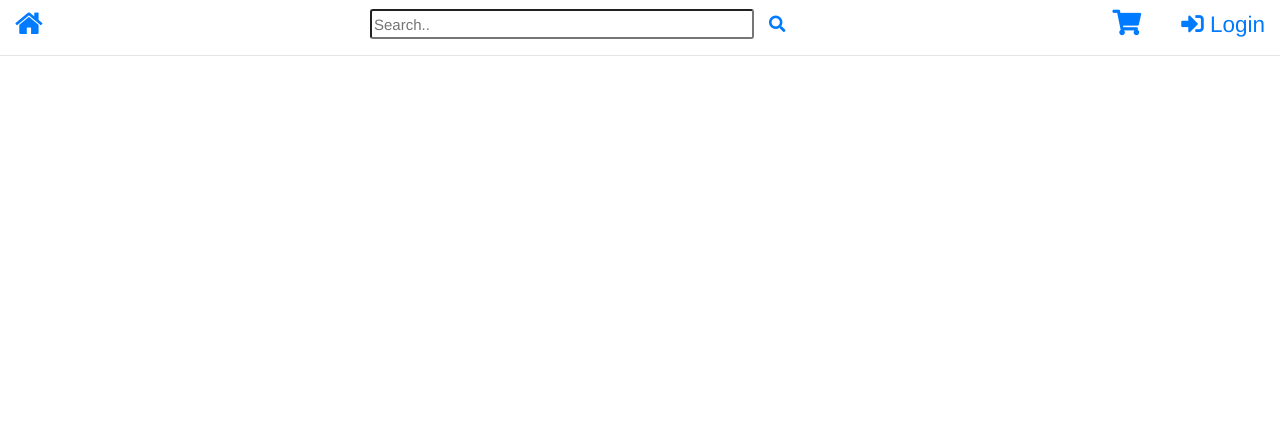
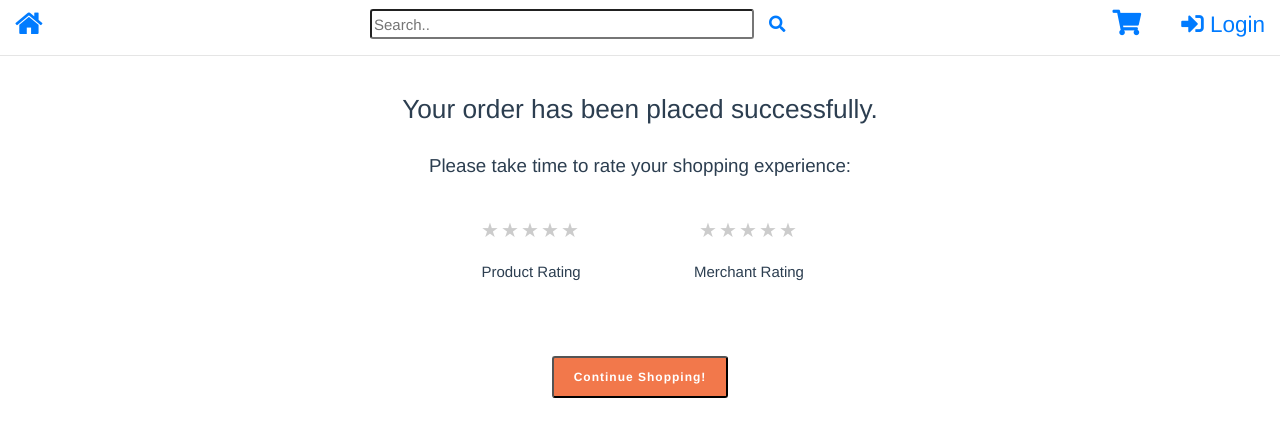
Before and after one commit to Ravi6124/EcommerceUI, a Vue app: page /checkout in a window 1280 px wide. Shown: the top 436 px of the page. Built offline with nearby package versions, Linux system fonts and the light colour scheme.

Commit message:
merchant home done

```diff
--- /dev/null
+++ b/src/components/App/UserNavbar.vue
@@ -0,0 +1,103 @@
+<template>
+  <nav id="nav" class="navbar">
+    <router-link to="/">
+      <i class="fa fa-home"></i>
+    </router-link>
+    <div class="search">
+      <input type="text" class="search_input" placeholder="Search.." @keypress.enter="search" v-model="searchKey" />
+      <button class="fas fa_search" @click="search">&#xf002;</button>
+    </div>
+    <div class="right_corner">
+      <router-link to="/cart" class="fas fa_cart">&#xf07a;</router-link>
+      <a class="login" href="/login">
+        <span class="fas fa-sign-in-alt"></span> Login
+      </a>
+    </div>
+  </nav>
+</template>
+
+<script>
+import { mapActions } from 'vuex';
+//const axios = require("axios");
+export default {
+  name: "Navbar",
+  data: function() {
+    return {
+      searchKey: "",
+      pageSize: 10,
+      pageNumber: 0
+    };
+  },
+  methods: {
+    ...mapActions([
+      'getSearchResult'
+    ]),
+    search() {
+      // window.console.log(
+      //   `172.16.20.110:8082/search/searchFunction/${this.pageSize}/${this.pageNumber}/${this.searchKey}`
+      // );
+     let skey= this.searchKey
+     this.getSearchResult({
+        params: {
+          skey: this.searchKey,
+          pageNum: 0
+        }
+     })
+     this.$router.push({name: 'searchresult', params: {skey} });
+
+      // axios.get(`http://172.16.20.110:8082/search/searchFunction/${this.pageSize}/${this.pageNumber}/${this.searchKey}`).then(
+      //   result => {
+      //     window.console.log(result);
+
+      //   },
+      //   error => {
+      //     window.console.log(error);
+      //   }
+      // );
+    }
+  }
+};
+</script>
+
+<style scoped>
+.fa_search {
+  padding-left: 15px;
+}
+button {
+  padding: 0;
+  border: none;
+  background: none;
+  color: #007bff;
+  font-size: 110%;
+  cursor: pointer;
+}
+button:focus {
+  outline: none;
+}
+button:hover {
+  color: darkblue;
+}
+.fa-home {
+  font-size: 200%;
+}
+.navbar {
+  display: flex;
+  justify-content: space-between;
+  height: 40px;
+  text-align: center;
+}
+.login {
+  font-size: 150%;
+  cursor: pointer;
+}
+.fa_cart {
+  font-size: 170%;
+  padding-right: 40px;
+}
+.search_input {
+  width: 30vw;
+  height: 30px;
+  border-radius: 3px;
+  padding-right: 10px;
+}
+</style>
--- /dev/null
+++ b/src/components/Rating.vue
@@ -0,0 +1,65 @@
+<template>
+    <div class="rate" :id="id">
+        <input type="radio" id="star5" name="rate" value="5" />
+        <label for="star5" title="text">5 stars</label>
+        <input type="radio" id="star4" name="rate" value="4" />
+        <label for="star4" title="text">4 stars</label>
+        <input type="radio" id="star3" name="rate" value="3" />
+        <label for="star3" title="text">3 stars</label>
+        <input type="radio" id="star2" name="rate" value="2" />
+        <label for="star2" title="text">2 stars</label>
+        <input type="radio" id="star1" name="rate" value="1" />
+        <label for="star1" title="text">1 star</label>
+    </div>
+</template>
+
+<script>
+export default {
+  name: 'Rating',
+  props: {
+    id: String
+  }
+}
+</script>
+
+<style scoped>
+    *{
+    margin: 0;
+    padding: 0;
+    }
+    .rate {
+        float: left;
+        height: 46px;
+        padding: 0 10px;
+    }
+    .rate:not(:checked) > input {
+        position: absolute;
+        top: -9999px;
+    }
+    .rate:not(:checked) > label {
+        float: right;
+        width: 1em;
+        overflow: hidden;
+        white-space: nowrap;
+        cursor: pointer;
+        font-size: 20px;
+        color: #ccc;
+    }
+    .rate:not(:checked) > label:before {
+        content: '★ ';
+    }
+    .rate > input:checked ~ label {
+        color: #ffc700;
+    }
+    .rate:not(:checked) > label:hover,
+    .rate:not(:checked) > label:hover ~ label {
+        color: #deb217;
+    }
+    .rate > input:checked + label:hover,
+    .rate > input:checked + label:hover ~ label,
+    .rate > input:checked ~ label:hover,
+    .rate > input:checked ~ label:hover ~ label,
+    .rate > label:hover ~ input:checked ~ label {
+        color: #c59b08;
+    }
+</style>
--- a/src/router/index.js
+++ b/src/router/index.js
@@ -34,12 +34,12 @@ const routes = [
     component: () => import('../views/Login.vue')
   },
   {
-    path: '/merchantaddtolist',
+    path: '/merchantaddtolist/:pname/:pcategory',
     name: 'merchantaddtolist',
     component: () => import('../views/MerchantAddToList.vue')
   },
   {
-    path: '/merchantaddtoproduct',
+    path: '/merchantaddtoproduct/:pname/:pcategory',
     name: 'merchantaddtoproduct',
     component: () => import('../views/MerchantAddToProduct.vue')
   },
--- a/src/store/index.js
+++ b/src/store/index.js
@@ -10,7 +10,8 @@ export default new Vuex.Store({
     products: [],
     totalElements: 0,
     product: {},
-    searchResults: []
+    searchResults: [],
+    productsAdd: []
   },
   mutations: {
     GET_CATEGORIES(state, value){
@@ -25,6 +26,9 @@ export default new Vuex.Store({
     },
     GET_SEARCHRESULTS(state, value) {
       state.searchResults = value
+    },
+    SET_PRODUCT(state, data) {
+      state.productsAdd = data
     }
   },
   actions: {
@@ -52,11 +56,10 @@ export default new Vuex.Store({
         commit('GET_PRODUCTS', res.data)
       })
     },
-    getSearchResult({commit} , {params} = {}) {
+    getSearchResult({commit}, {params} = {}) {
       Axios
       .get('http://172.16.20.110:8082/search/searchFunction/10/'+ params.pageNum +' /' + params.skey)
       .then(res => {
-        window.console.log(res.data.content)
         commit('GET_SEARCHRESULTS', res.data.content)
       })
     }
@@ -76,6 +79,9 @@ export default new Vuex.Store({
     },
     searchResultGetter(state) {
       return state.searchResults;
+    },
+    productsAdd (state) {
+      return state.productsAdd
     }
   },
   modules: {
--- a/src/views/Checkout.vue
+++ b/src/views/Checkout.vue
@@ -1,15 +1,69 @@
 <template>
-  <main class="checkout">
-
+  <main class="mainclass">
+    <div class="checkout">
+      <br><h3>Your order has been placed successfully.</h3><br>
+      <h5>Please take time to rate your shopping experience: </h5>
+      <div class="inner_checkout">
+        <div>
+          <div><Rating id="p_rating" /></div>
+          <div>Product Rating</div>
+        </div>
+        <div>
+          <div><Rating id="m_rating" /></div>
+          <div>Merchant Rating</div>
+        </div>
+      </div><br>
+      <div>
+        <button class="myBtn" @click="continueShopping()">Continue Shopping!</button>
+      </div>
+    </div>
   </main>
 </template>
 
 <script>
+const axios = require('axios').default;
+import Rating from '@/components/Rating.vue'
 export default {
-    name: 'Checkout'
-}
+  name: "Checkout",
+  components: {
+    Rating,
+  },
+  data: function() {
+    return {
+      productRating: String
+    }
+  },
+  methods: {
+    continueShopping() {
+      this.$router.push({name: '/'});
+      axios.post('')
+    }
+  }
+};
 </script>
 
 <style scoped>
-
+h1, h5{
+  text-align: center;
+}
+.mainclass{
+  display: flex;
+  justify-content: center;
+}
+.checkout {
+  display: flex;
+  flex-direction: column;
+}
+.checkout > div{
+  margin: 20px;
+  text-align: center;
+}
+.inner_checkout {
+  display: flex;
+  justify-content: space-around;
+}
+.inner_checkout > div{
+  margin: 10px;
+  text-align: center;
+}
 </style>
--- a/src/views/MerchantAddToList.vue
+++ b/src/views/MerchantAddToList.vue
@@ -1,10 +1,26 @@
 <template>
   <main class="merchantaddtolist">
+    <!-- product exists in database -->
+    <!-- attri, quantity -->
     <div class="main">
-        <!-- product exists in database -->
-        <h1>Add to your Inventory</h1>
-
-        <!-- attri, quantity -->
+      <h1>Add to your Inventory</h1><hr><br>
+      <div class="container">
+        <table>
+          <tr>
+            <td><span>Quantity of the product to add:</span></td>
+            <td><input type="text" name="quantity"></td>
+          </tr><br>
+          <tr>
+            <td>Price:</td>
+            <td><input type="text" name="price" id="price"></td>
+          </tr>
+          <!-- <tr v-for="(attribute, index) in attributes" v-bind:key="index">
+            <td>{{ attribute[index] }}</td>
+            <td><input type="text" :name="attribute[index]" :id="attribute[index]"></td>
+          </tr> -->
+        </table><br>
+        <button class="myBtn">Add Product</button>
+      </div>
     </div>
 
     <MerchantSideBar />
@@ -12,11 +28,30 @@
 </template>
 
 <script>
+  // const axios = require('axios').default;
+  import { mapGetters } from 'vuex'
   import MerchantSideBar from '@/components/MerchantSideBar.vue'
   export default {
     name: 'MerchantAddToList',
     components: {
       MerchantSideBar
+    },
+    data: function(){
+      return {
+        productsAdd: [],
+        attributes: []
+      }
+    },
+    computed: {
+      ...mapGetters([
+        'productsAdd'
+      ])
+    },
+    created() {
+    },
+    mounted() {
+      this.attributes = this.productsAdd.attributeList
+      window.console.log(this.productsAdd);
     }
   }
 </script>
@@ -26,6 +61,24 @@
     text-align: center;
   }
   .main {
-    margin-left: 20%
+    margin-left: 20%;
+  }
+  .attribute, .quantity, .price {
+    display: flex;
+    flex-direction: row;
+  }
+  .container {
+    margin-left: 25%;
+  }
+  td {
+    padding-right: 20px;
+  }
+  button {
+    margin-left: 15%;
+  }
+  input[type="text"] {
+    width: 140%;
+    border-radius: 3px;
+
   }
 </style>
--- a/src/views/MerchantAddToProduct.vue
+++ b/src/views/MerchantAddToProduct.vue
@@ -24,9 +24,16 @@
 
 <script>
   import MerchantSideBar from '@/components/MerchantSideBar.vue'
+import { mapGetters } from 'vuex';
   // const axios = require('axios').default;
   export default {
       name: 'MerchantAddToProduct',
+      computed: {
+        ...mapGetters(["categoriesGetter"]),
+        categories() {
+          return this.categoriesGetter;
+        }
+      },
       components: {
         MerchantSideBar
       },
--- a/src/views/MerchantProductCheck.vue
+++ b/src/views/MerchantProductCheck.vue
@@ -46,20 +46,25 @@
       created() {
         axios.get('http://172.16.20.119:8091/product/product/category')
         .then(result => {
+          this.$store.commit('SET_PRODUCT', result.data)
           this.categories = result.data;
         })
       },
       methods: {
         check() {
+          //window.console.log(this.product_name)
+          //window.console.log(this.select_category)
+          let pname = this.product_name
+          let pcategory = this.select_category
           axios.get(`http://172.16.20.119:8091/product/product/present/${this.product_name}`)
           .then(result => {
             this.productId = result.data;
             if (String(this.productId) == "#")
-              this.$router.push('/merchantaddtoproduct');
+              this.$router.push({ name: 'merchantaddtoproduct', params: {pname, pcategory}} );
             else
-              this.$router.push('/merchantaddtolist');
+              this.$router.push({name: 'merchantaddtolist', params: {pname, pcategory}});
           })
-          window.console.log(`${this.select_category}`);
+          //window.console.log(`${this.select_category}`);
         }
       }
   }
```
Also changed, not shown: src/views/Cart.vue (+13 -19 lines), src/views/MerchantHome.vue (+37 -13 lines), src/assets/logo.png (added), src/views/MerchantOrderDetails.vue (line endings or trailing spaces). Lines whose indentation alone changed are shown as unchanged.
